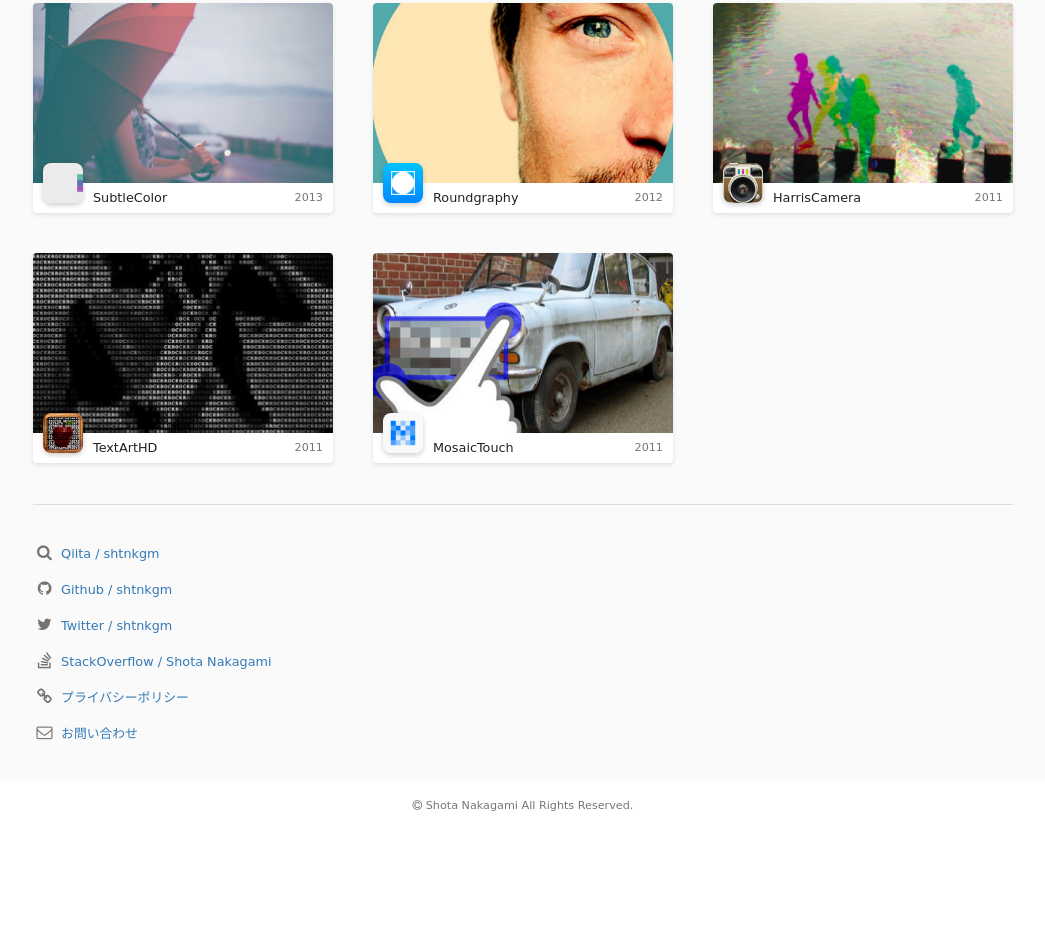
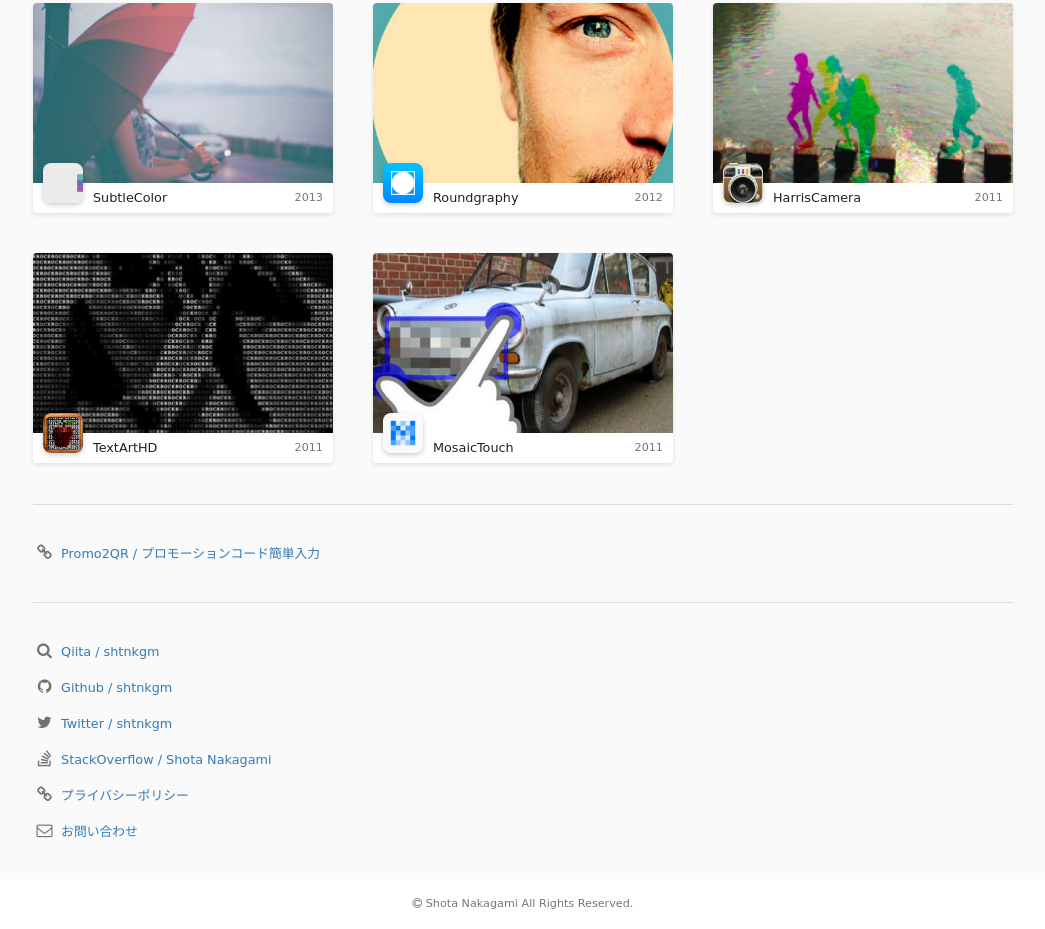
Before and after one commit to shtnkgm/shtnkgm.github.io, a plain HTML site: page index.html in a window 1280 px wide. Shown: the part 837-1766 px from the top of the page, without its empty margins (117-1162 px from the left). Before the commit the page ends 1668 px from the top, so only its background shows below. Drawn offline with Linux system fonts and the light colour scheme.

Commit message:
add Promo2QR link

```diff
--- a/index.html
+++ b/index.html
@@ -146,9 +146,14 @@
                     </a>
 
                 </div><!-- card_list end -->
-
                 <div class="divider"></div>
-
+                <div class="link_list">
+                <div class="link">
+                        <i class="fa fa-link" aria-hidden="true"></i>
+                        <a href="https://shtnkgm.github.io/Promo2QR/">Promo2QR / プロモーションコード簡単入力</a>
+                    </div>
+                </div>
+                <div class="divider"></div>
                 <div class="link_list">
                     <div class="link">
                         <i class="fa fa-search" aria-hidden="true"></i>
```
